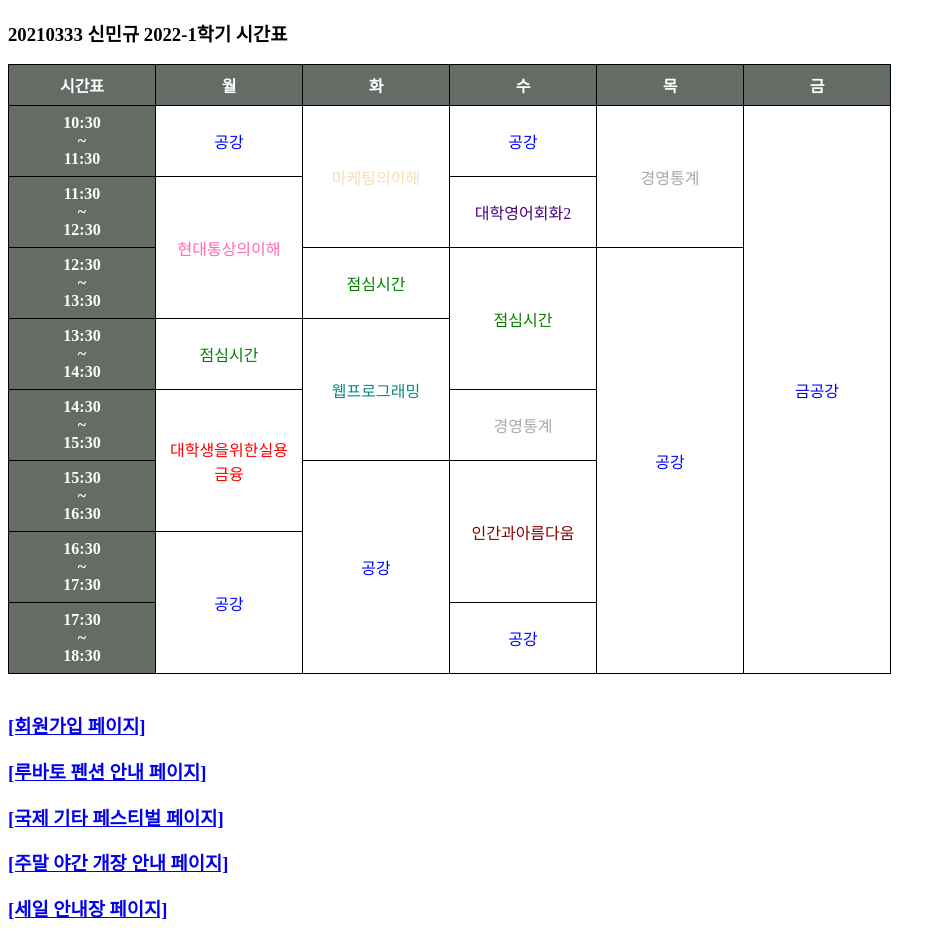
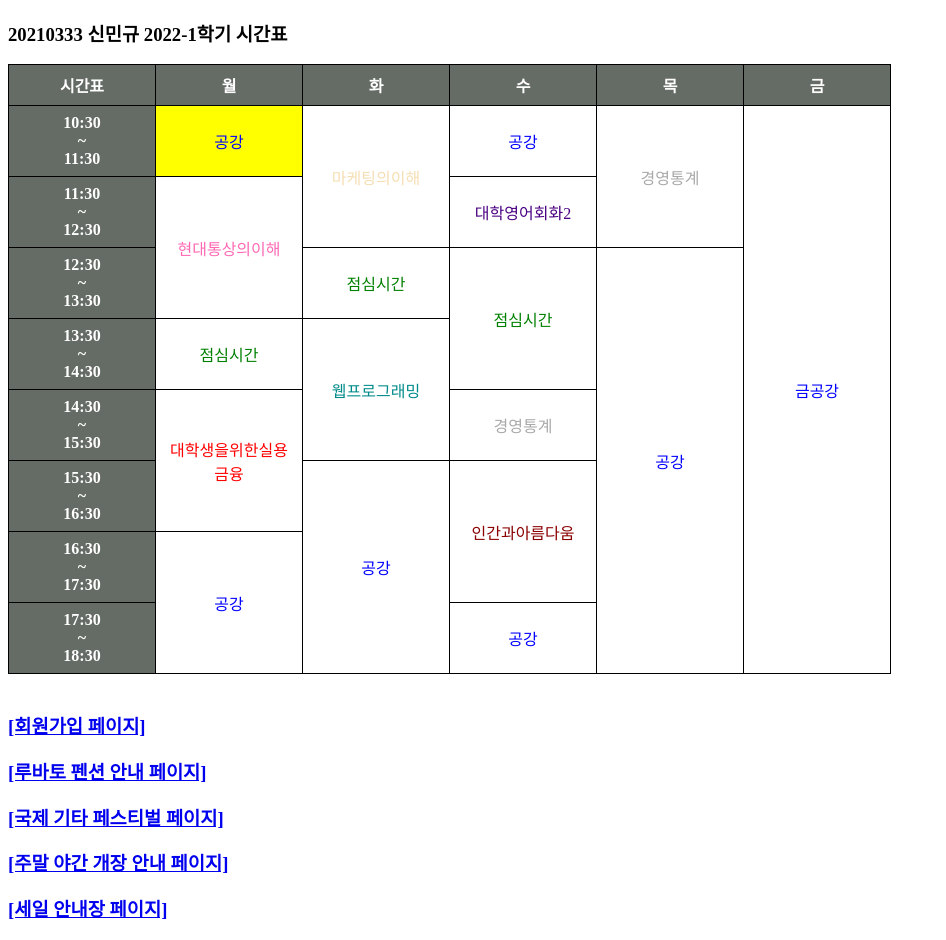
Before and after one commit to tlsalsrb03/tlsalsrb03.github.io, a plain HTML site: page index.html in a window 1280 px wide. In both pictures the pointer is over the element 229 px from the left and 141 px from the top of the page. Shown: the whole page, without its empty margins (0-946 px from the left). Drawn offline with Linux system fonts and the light colour scheme.

Commit message:
sdsfgasdgdg

```diff
--- a/index.html
+++ b/index.html
@@ -17,6 +17,7 @@ table, tr, th, td {
 	.w {color: darkgrey;}
 	.k {color: darkred;}
     table th{width: 130px; background-color: rgb(101, 107, 101); color: rgb(255, 255, 255);}
+	table td:hover {background-color: yellow;}
 </style>
 </head>
 <body>
```
